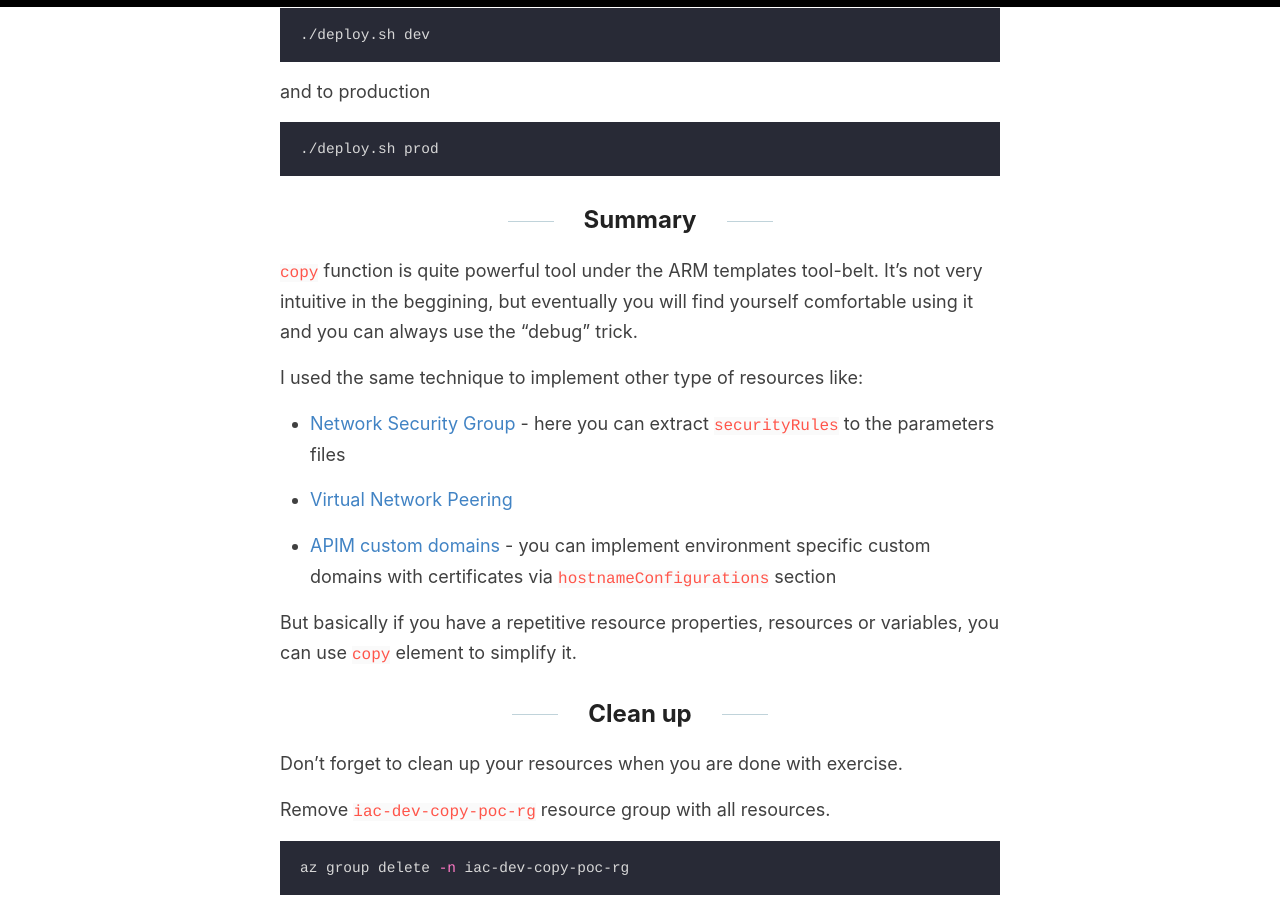
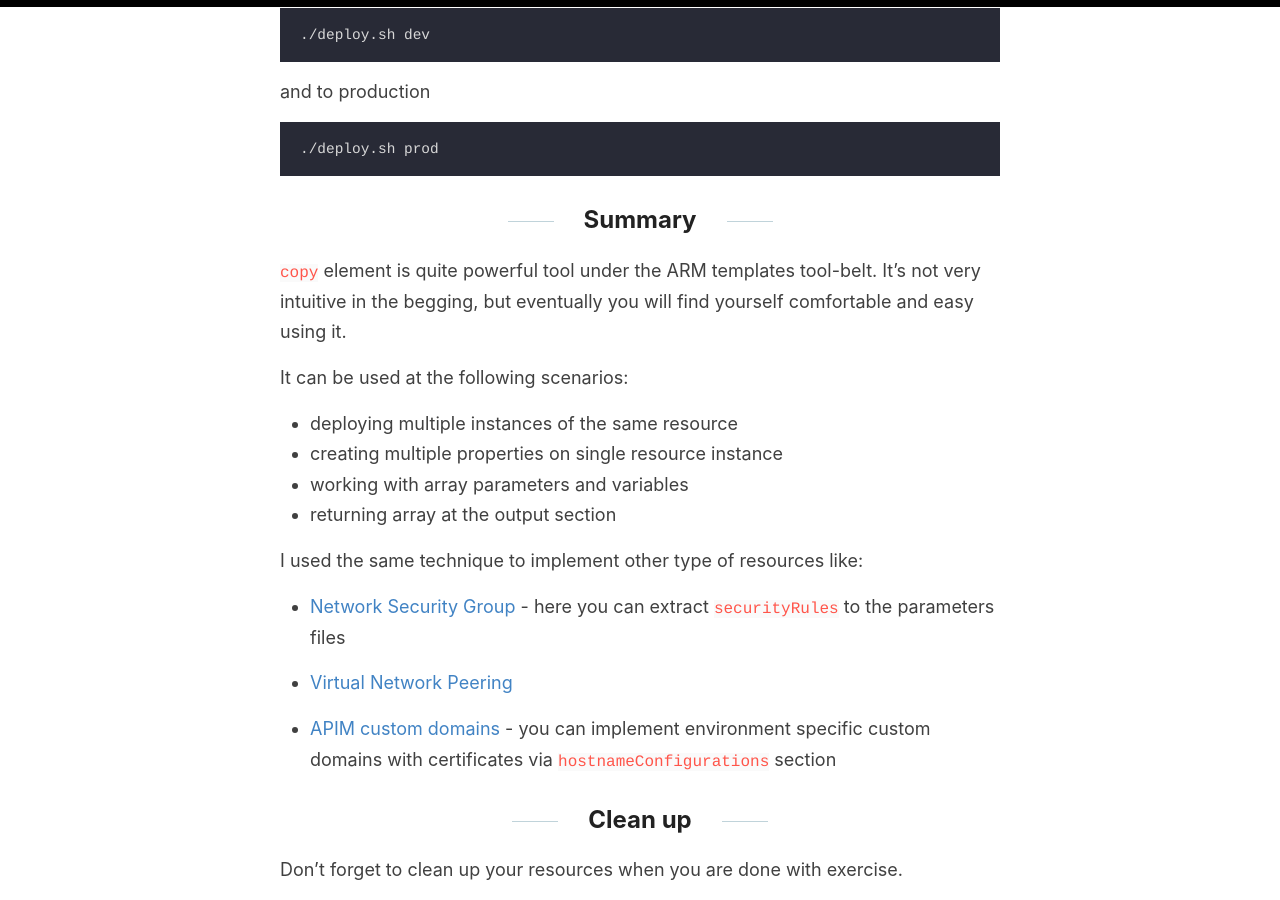
Before and after one commit to evgenyb/evgenyb.github.io, a Jekyll site: the page built from _posts/2020-05-05-use-copy-function-to-simplify-arm-templates.md, in a window 1280 px wide and 900 px high, scrolled down 13287 px. Built offline with Jekyll 4.4.1, drawn with Linux system fonts in a browser that asks for light colours; some of the changed text lies outside the part shown.

Commit message:
Work with content quality

```diff
--- a/_posts/2020-05-05-use-copy-function-to-simplify-arm-templates.md
+++ b/_posts/2020-05-05-use-copy-function-to-simplify-arm-templates.md
@@ -491,7 +491,14 @@ and to production
 
 ## Summary
 
-`copy` function is quite powerful tool under the ARM templates tool-belt. It's not very intuitive in the beggining, but eventually you will find yourself comfortable using it and you can always use the "debug" trick.
+`copy` element is quite powerful tool under the ARM templates tool-belt. It's not very intuitive in the begging, but eventually you will find yourself comfortable and easy using it.
+
+It can be used at the following scenarios:
+
+* deploying multiple instances of the same resource
+* creating multiple properties on single resource instance
+* working with array parameters and variables
+* returning array at the output section
 
 I used the same technique to implement other type of resources like:
 
@@ -500,8 +507,6 @@ I used the same technique to implement other type of resources like:
 * [Virtual Network Peering](https://docs.microsoft.com/en-us/azure/templates/microsoft.network/2019-11-01/virtualnetworks/virtualnetworkpeerings)
 
 * [APIM custom domains](https://docs.microsoft.com/en-us/azure/templates/microsoft.apimanagement/2019-12-01/service) - you can implement environment specific custom domains with certificates via `hostnameConfigurations` section
-
-But basically if you have a repetitive resource properties, resources or variables, you can use `copy` element to simplify it.
 
 ## Clean up
 
```
Also changed, not shown: other parts of _posts/2020-05-05-use-copy-function-to-simplify-arm-templates.md (+1 -1 lines).
